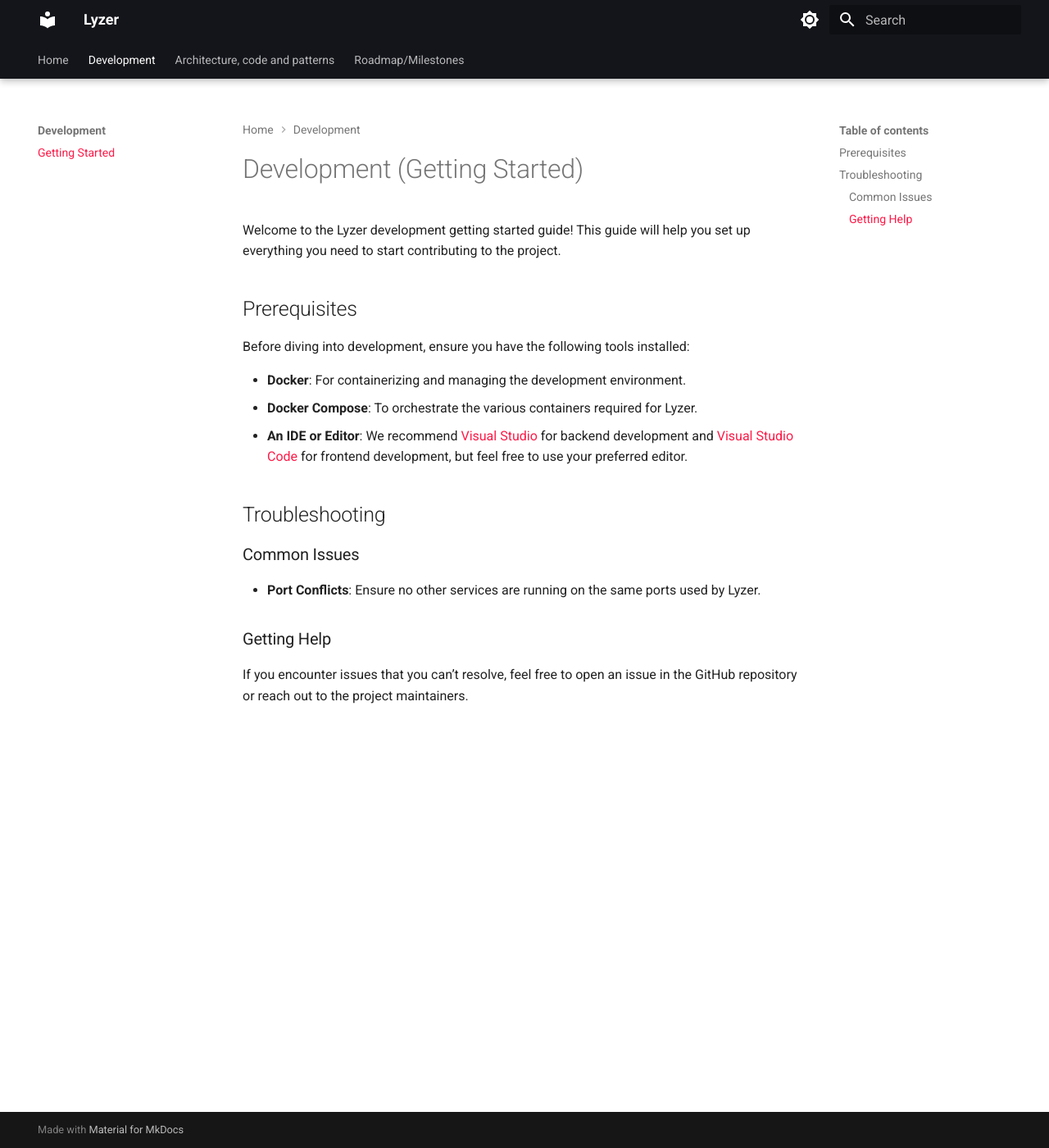
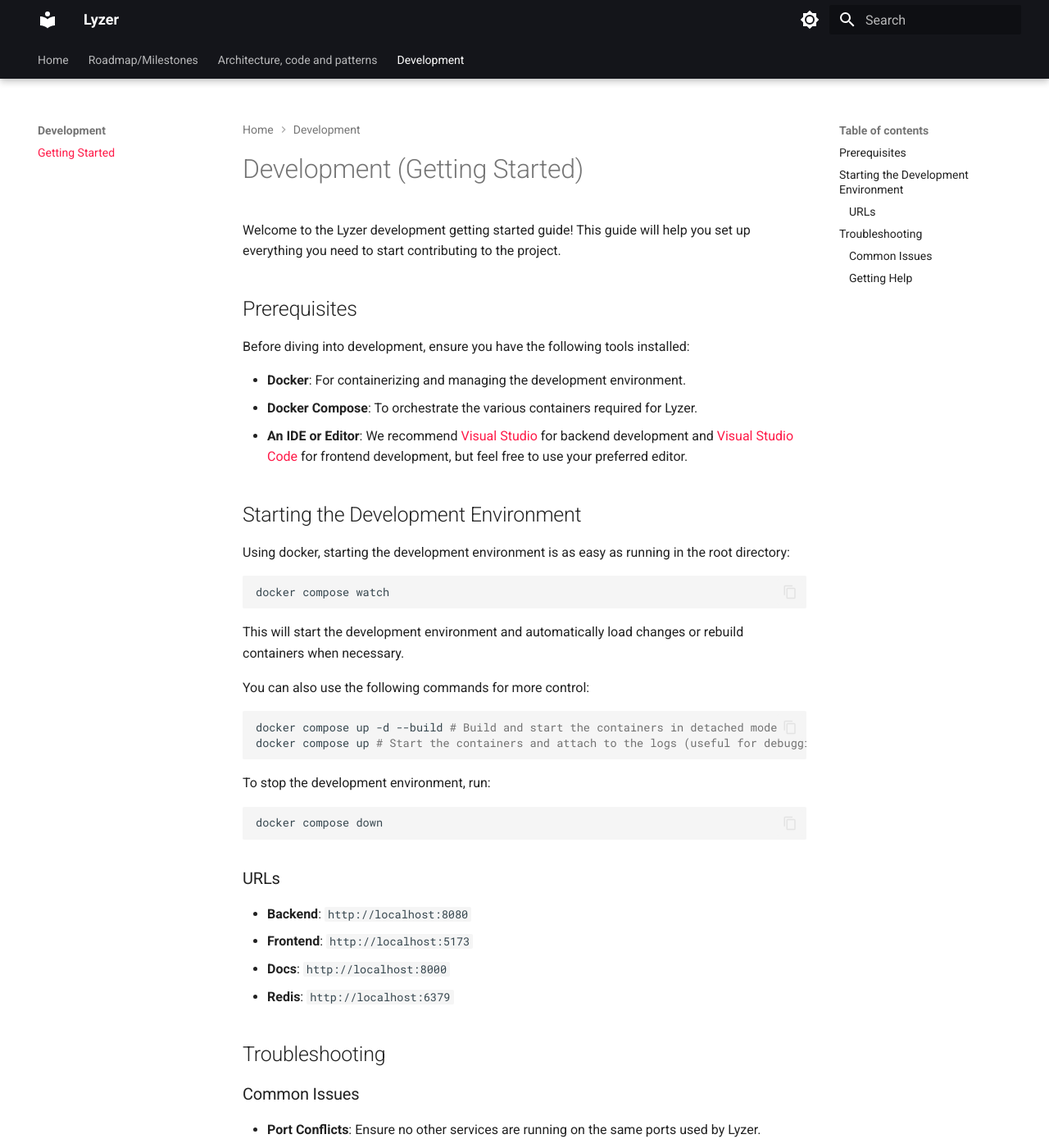
Before and after one commit to Evanlab02/Lyzer, an MkDocs documentation site: the page built from Docs/docs/dev/index.md, in a window 1280 px wide and 1400 px high. Shown: the whole window at 82% size. Built offline with MkDocs 1.6.1 and Material for MkDocs 9.7.7, drawn with Linux system fonts in a browser that asks for light colours; the version menu is left out.

````diff
--- a/Docs/docs/dev/index.md
+++ b/Docs/docs/dev/index.md
@@ -10,6 +10,36 @@
 - **Docker Compose**: To orchestrate the various containers required for Lyzer.
 - **An IDE or Editor**: We recommend [Visual Studio](https://visualstudio.microsoft.com/) for backend development and [Visual Studio Code](https://code.visualstudio.com/) for frontend development, but feel free to use your preferred editor.
 
+## Starting the Development Environment
+
+Using docker, starting the development environment is as easy as running in the root directory:
+
+```bash
+docker compose watch
+```
+
+This will start the development environment and automatically load changes or rebuild containers when necessary.
+
+You can also use the following commands for more control:
+
+```bash
+docker compose up -d --build # Build and start the containers in detached mode
+docker compose up # Start the containers and attach to the logs (useful for debugging)
+```
+
+To stop the development environment, run:
+
+```bash
+docker compose down
+```
+
+### URLs
+
+- **Backend**: `http://localhost:8080`
+- **Frontend**: `http://localhost:5173`
+- **Docs**: `http://localhost:8000`
+- **Redis**: `http://localhost:6379`
+
 ## Troubleshooting
 
 ### Common Issues
--- a/Docs/mkdocs.yaml
+++ b/Docs/mkdocs.yaml
@@ -49,8 +49,8 @@
 
 nav:
   - Home: index.md
-  - Development:
-    - Getting Started: dev/index.md
+  - Roadmap/Milestones:
+    - Release 0.1.0: roadmap/0-1-0.md
   - Architecture, code and patterns:
     - Overview: architecture/overview.md
     - API/Backend:
@@ -58,5 +58,5 @@
       - How we utilize redis: architecture/backend/caching.md
     - Frontend:
       - General Structure: architecture/frontend/overview.md
-  - Roadmap/Milestones:
-    - Release 0.1.0: roadmap/0-1-0.md
+  - Development:
+    - Getting Started: dev/index.md
````
Also changed, not shown: 1 other file.
